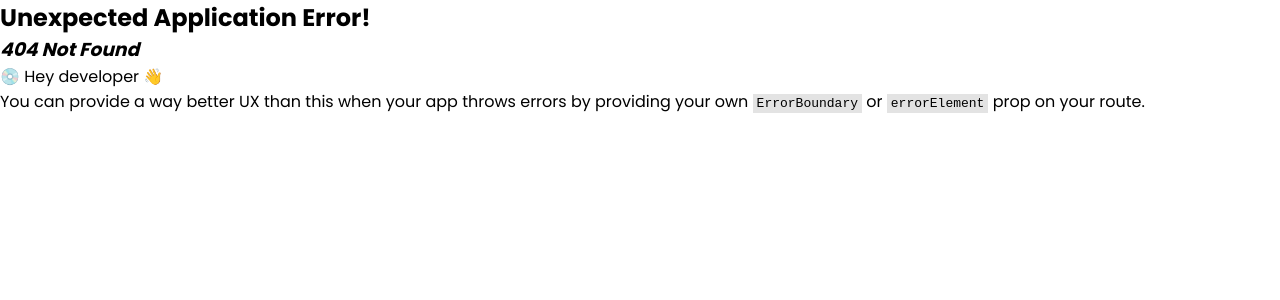
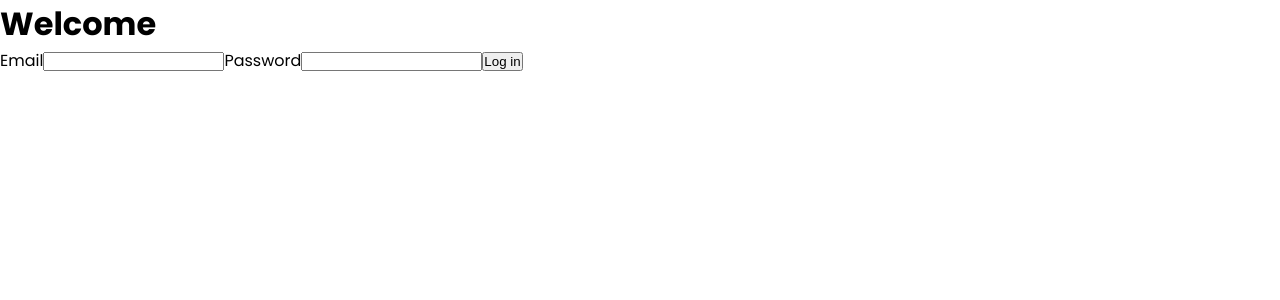
Before and after one commit to GabyAM/the-blog, a React (Vite) app: page /login in a window 1280 px wide. Before the commit this address had no page. Shown: the top 300 px of the page. Built offline with nearby package versions, Linux system fonts and the light colour scheme; a web font is replaced by a local one.

Commit message:
implements user login
the login form sends a request to the server with the fields data when submitted. then, if the response is successful, the returned token will be stored in the local storage.

```diff
--- /dev/null
+++ b/src/Login.jsx
@@ -0,0 +1,49 @@
+import { useNavigate } from 'react-router-dom';
+
+export function Login() {
+    const navigate = useNavigate();
+    async function authenticate(e) {
+        e.preventDefault();
+        const formData = new FormData(e.target);
+        const email = formData.get('email');
+        const password = formData.get('password');
+        const response = await fetch(
+            'https://odin-blog-api-beta.vercel.app/user/login',
+            {
+                method: 'POST',
+                headers: {
+                    'Content-Type': 'application/json'
+                },
+                body: JSON.stringify({
+                    email,
+                    password
+                })
+            }
+        );
+        if (!response.ok) {
+            throw new Error('validation failed');
+        }
+        const result = await response.json();
+        localStorage.setItem('jwt', result.token);
+        navigate('/posts');
+    }
+
+    return (
+        <div className="login-background">
+            <div className="login-form-container">
+                <h1>Welcome</h1>
+                <form onSubmit={(e) => authenticate(e)}>
+                    <label>
+                        Email
+                        <input type="text" name="email" />
+                    </label>
+                    <label>
+                        Password
+                        <input type="password" name="password" />
+                    </label>
+                    <button>Log in</button>
+                </form>
+            </div>
+        </div>
+    );
+}
--- a/src/Router.jsx
+++ b/src/Router.jsx
@@ -2,6 +2,7 @@ import { createBrowserRouter, RouterProvider } from 'react-router-dom';
 import { Home } from './Home';
 import { Posts } from './Posts';
 import { Post } from './Post';
+import { Login } from './Login';
 
 export function Router() {
     const router = createBrowserRouter([
@@ -23,6 +24,10 @@ export function Router() {
                 const post = await data.json();
                 return post;
             }
+        },
+        {
+            path: '/login',
+            element: <Login></Login>
         }
     ]);
 
```
